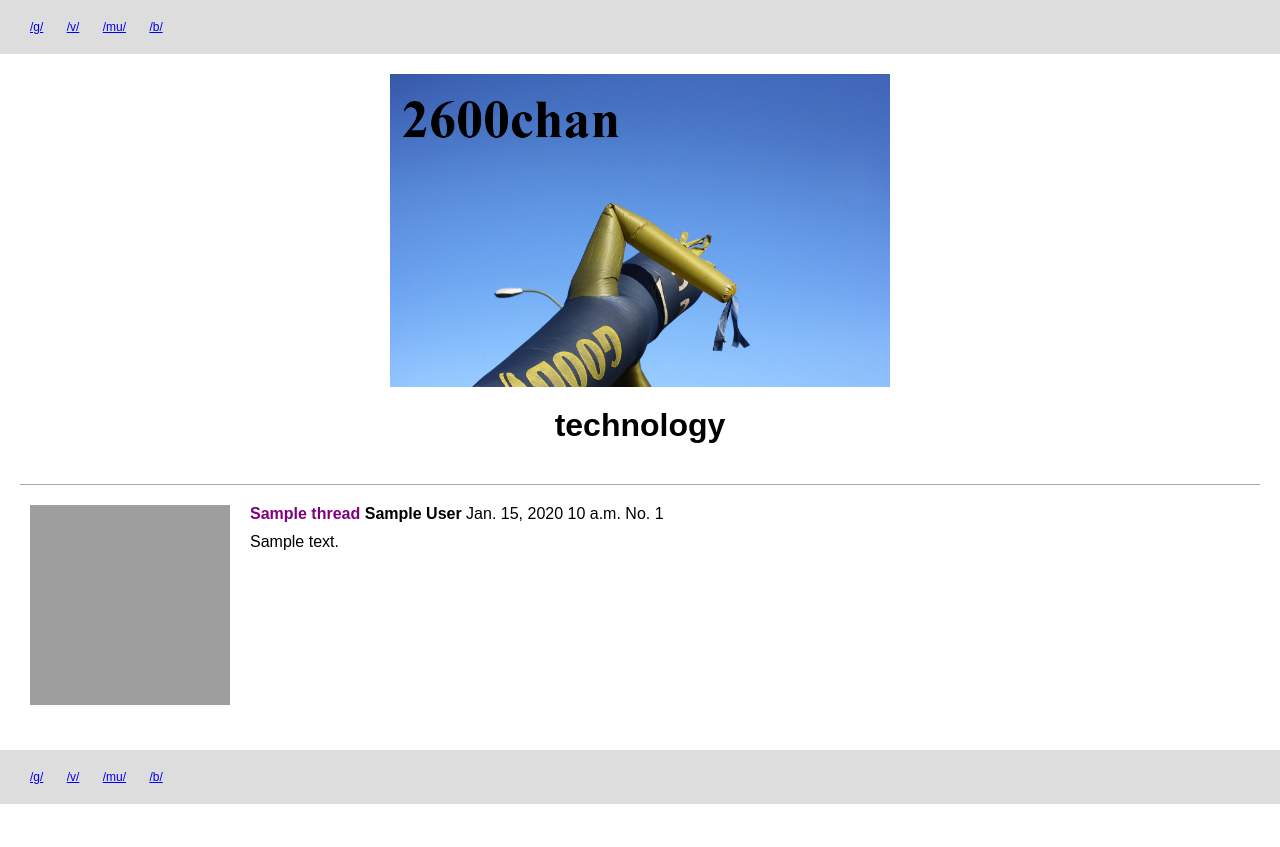
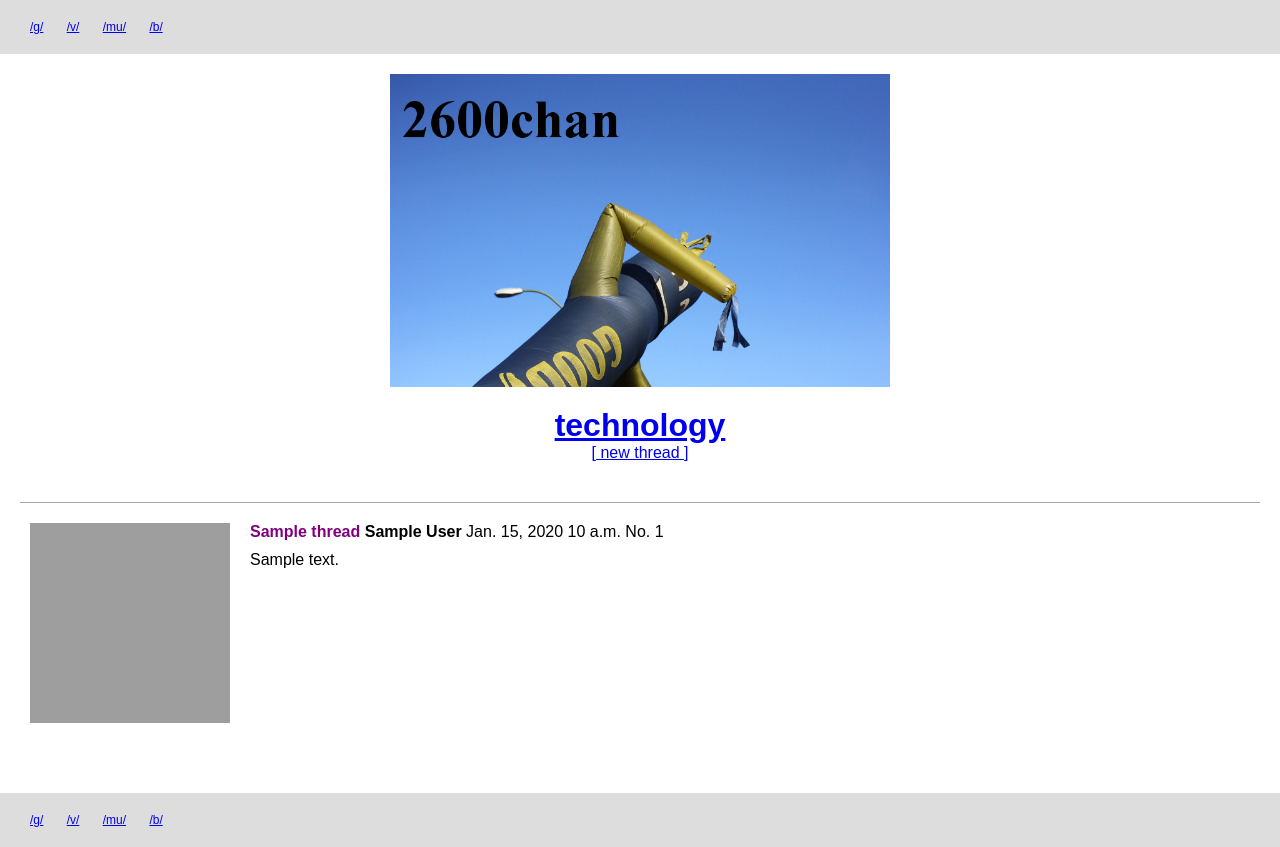
Before and after one commit to drproteus/channel2600, a Django app: page /threads/1/ in a window 1280 px wide. Before the commit the page ends 804 px from the top, so only its background shows below. Run offline with Django 3.2, Linux system fonts and the light colour scheme; data comes from the database, SQL or seed files in the repository; tables that the repository leaves empty hold one stand-in row (values such as "Sample post"); grey boxes are pictures that could not be loaded.

Commit message:
new thread form

```diff
--- /dev/null
+++ b/chan/forms.py
@@ -0,0 +1,6 @@
+from django import forms
+
+class ThreadForm(forms.Form):
+    subject = forms.CharField(max_length=80)
+    author = forms.CharField(max_length=80)
+    body = forms.CharField(widget=forms.Textarea)
--- a/chan/models.py
+++ b/chan/models.py
@@ -13,6 +13,11 @@ class Thread(models.Model):
     board = models.ForeignKey(Board, on_delete=models.CASCADE)
     subject = models.CharField(max_length=80, default="")
     created_at = models.DateTimeField(auto_now_add=True)
+
+    def save(self, *args, **kwargs):
+        next_id = max(Thread.objects.last().id, Post.objects.last().id) + 1
+        self.id = next_id
+        super(Thread, self).save(*args, **kwargs)
 
     def preview_posts(self):
         posts = []
@@ -34,6 +39,12 @@ class Post(models.Model):
     author = models.CharField(max_length=80, default="Anonymous")
     created_at = models.DateTimeField(auto_now_add=True)
 
+    def save(self, *args, **kwargs):
+        if not self.id:
+            next_id = max(Thread.objects.last().id, Post.objects.last().id) + 1
+            self.id = next_id
+        super(Post, self).save(*args, **kwargs)
+
 class Reply(models.Model):
     parent_post = models.ForeignKey(Post, on_delete=models.CASCADE, related_name="replies")
     post = models.ForeignKey(Post, related_name="post_reply")
--- a/chan/static/chan/css/main.css
+++ b/chan/static/chan/css/main.css
@@ -31,7 +31,7 @@ body {
     height: auto;
 }
 
-.header h1 {
+.header .title {
     text-align: center;
 }
 
@@ -84,6 +84,7 @@ body {
     padding-bottom: 10px;
     margin-top: 20px;
     margin-bottom: 20px;
+    overflow: auto;
 }
 
 .thread-op {
--- a/chan/templates/base.html
+++ b/chan/templates/base.html
@@ -12,10 +12,15 @@
       {% endfor %}
       </div>
       <div class="banner">
-      <img src="{% static "chan/images/banner0.jpg" %}"></img>
+        <a href="/"><img src="{% static "chan/images/banner0.jpg" %}"></img></a>
       </div>
       <div class="title">
+        {% if board %}
+        <a href="/boards/{{ board.slug }}"><h1>{{ title|default:"NaN!" }}</h1></a>
+        <a class="new-thread-link" href="/boards/{{ board.slug }}/new_thread/">[ new thread ]</a>
+        {% else %}
         <h1>{{ title|default:"NaN!" }}</h1>
+        {% endif %}
       </div>
     </header>
     <div class="container" id="main">
--- a/chan/views.py
+++ b/chan/views.py
@@ -1,6 +1,8 @@
-from django.shortcuts import render, get_object_or_404
+from django.shortcuts import render, get_object_or_404, redirect
+from django.core.urlresolvers import reverse
 from django.http import Http404, HttpResponse
 from chan.models import *
+from chan.forms import *
 
 def index(request):
     boards = Board.objects.all()
@@ -9,17 +11,40 @@ def index(request):
 def board_index(request, slug):
     boards = Board.objects.all()
     board = get_object_or_404(Board, slug=slug)
-    threads = board.thread_set.all()
+    threads = board.thread_set.order_by("-id")
     return render(request, 'board.html', {'title': board.name,
         'boards': boards, 'board': board, 'threads': threads})
 
 def thread(request, id):
     boards = Board.objects.all()
     thread = get_object_or_404(Thread, id=id)
+    board = thread.board
     posts = thread.posts.all()
     return render(request, 'thread.html', {
         'title': thread.board.name,
+        'board': board,
         'boards': boards,
         'thread': thread,
         'posts': posts
         })
+
+def new_thread(request, slug):
+    boards = Board.objects.all()
+    board = get_object_or_404(Board, slug=slug)
+    if request.method == 'GET':
+        form = ThreadForm(initial={'author': "Anonymous"})
+    else:
+        form = ThreadForm(request.POST)
+        if form.is_valid():
+            subject = form.cleaned_data['subject']
+            author = form.cleaned_data['author']
+            body = form.cleaned_data['body']
+            new_thread = Thread.objects.create(subject=subject, board=board)
+            new_post = Post.objects.create(author=author, body=body, thread=new_thread, id=new_thread.id)
+            return redirect('/threads/{}/'.format(new_thread.id))
+    return render(request, 'new_thread.html', {
+        'form': form,
+        'boards': boards,
+        'board': board,
+        'title': board.name
+        })
--- a/channel2600/urls.py
+++ b/channel2600/urls.py
@@ -21,4 +21,5 @@ urlpatterns = [
     url(r'^$', index),
     url(r'^boards/([a-z]+)/$', board_index),
     url(r'^threads/(\d+)/$', thread),
+    url(r'^boards/([a-z]+)/new_thread/$', new_thread),
 ]
```
Also changed, not shown: other parts of chan/static/chan/css/main.css (+29 -1 lines), chan/templates/new_thread.html (added, +7 -0 lines).
